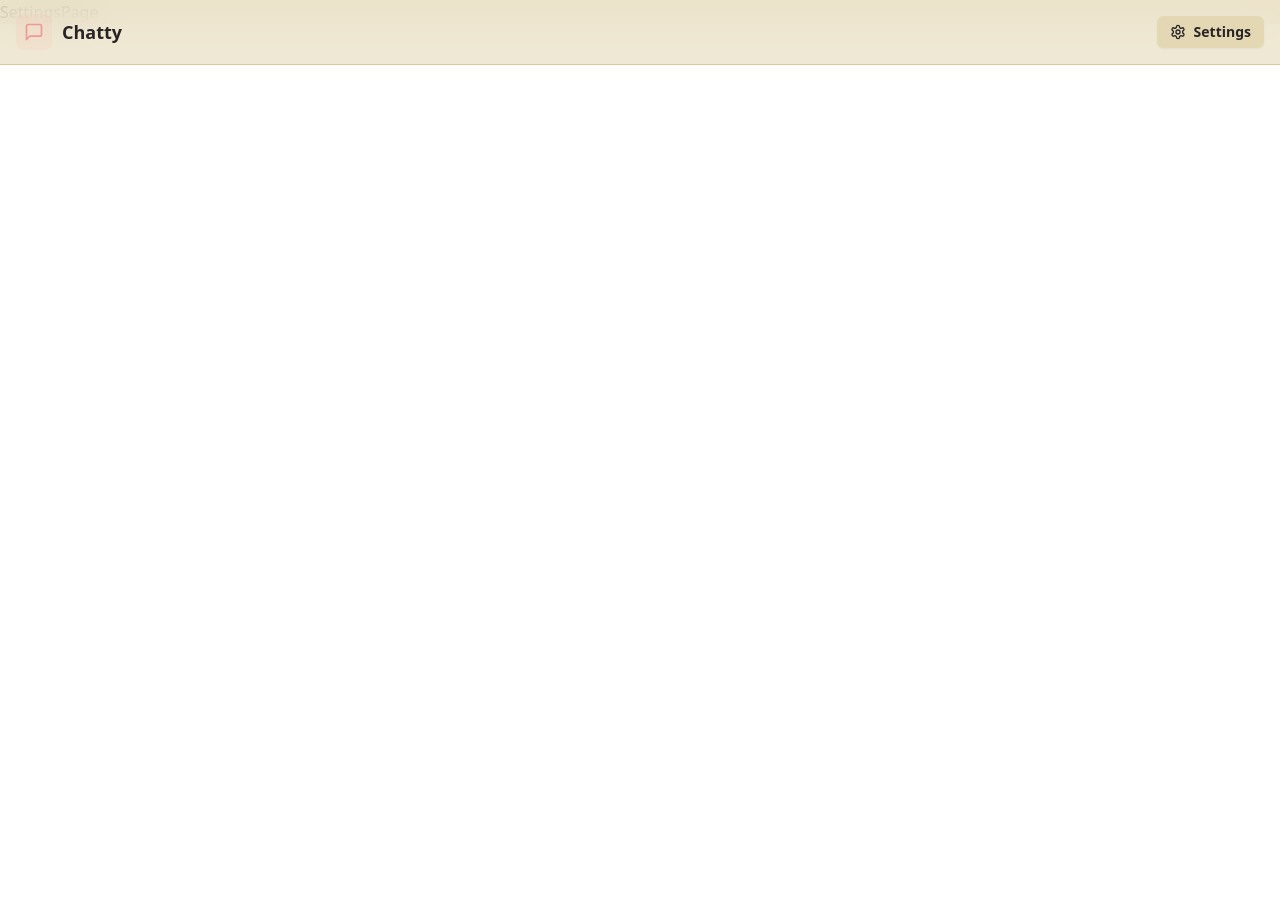
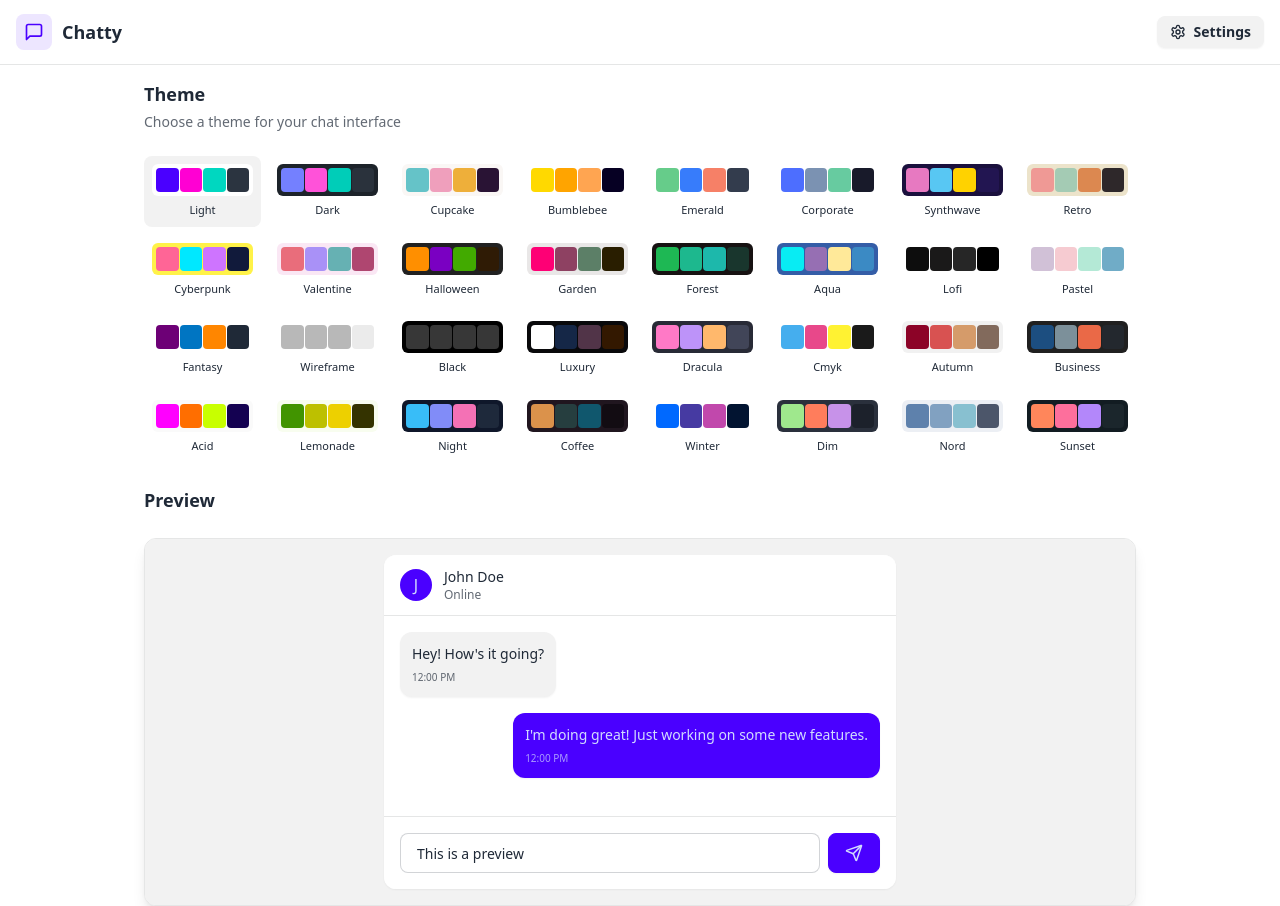
Before and after one commit to Real-VeerSandhu/chat-app, a React (Vite) app in the folder frontend/: page /settings in a window 1280 px wide. Before the commit the page ends 800 px from the top, so only its background shows below. Built offline with nearby package versions, Linux system fonts and the light colour scheme; no server answers.

Commit message:
settings page done

```diff
--- a/frontend/src/App.jsx
+++ b/frontend/src/App.jsx
@@ -9,10 +9,11 @@
 import { useEffect } from "react";
 import { Loader } from "lucide-react";
 import { Toaster } from "react-hot-toast";
+import { useThemeStore } from "./store/useThemeStore";
 
 const App = () => {
   const {authUser, checkAuth, isCheckingAuth} = useAuthStore();
-
+  const {theme} = useThemeStore();
   useEffect(() => {
     checkAuth();
   }, [checkAuth]);
@@ -26,7 +27,7 @@
     </div>
   )
 
-  return <div data-theme="retro">
+  return <div data-theme={theme}>
     <Navbar />
 
     <Routes>
--- a/frontend/src/pages/SettingsPage.jsx
+++ b/frontend/src/pages/SettingsPage.jsx
@@ -1,7 +1,119 @@
+import { THEMES } from "../constants"; // because its in index.js, we do not need to specify
+import { useThemeStore } from "../store/useThemeStore";
+import { Send } from "lucide-react";
+
+const PREVIEW_MESSAGES = [
+  { id: 1, content: "Hey! How's it going?", isSent: false },
+  { id: 2, content: "I'm doing great! Just working on some new features.", isSent: true },
+];
+
 const SettingsPage = () => {
+  const { theme, setTheme } = useThemeStore();
+
   return (
-    <div>SettingsPage</div>
-  )
-}
+    <div className="h-screen container mx-auto px-4 pt-20 max-w-5xl">
+      <div className="space-y-6">
+        <div className="flex flex-col gap-1">
+          <h2 className="text-lg font-semibold">Theme</h2>
+          <p className="text-sm text-base-content/70">Choose a theme for your chat interface</p>
+        </div>
 
-export default SettingsPage
+        {/* Theme grid */}
+        <div className="grid grid-cols-4 sm:grid-cols-6 md:grid-cols-8 gap-2">
+          {THEMES.map((t) => (
+            <button
+              key={t}
+              className={`
+                group flex flex-col items-center gap-1.5 p-2 rounded-lg transition-colors
+                ${theme === t ? "bg-base-200" : "hover:bg-base-200/50"}
+              `}
+              onClick={() => setTheme(t)}
+            >
+              <div className="relative h-8 w-full rounded-md overflow-hidden" data-theme={t}>
+                <div className="absolute inset-0 grid grid-cols-4 gap-px p-1">
+                  <div className="rounded bg-primary"></div>
+                  <div className="rounded bg-secondary"></div>
+                  <div className="rounded bg-accent"></div>
+                  <div className="rounded bg-neutral"></div>
+                </div>
+              </div>
+              <span className="text-[11px] font-medium truncate w-full text-center">
+                {t.charAt(0).toUpperCase() + t.slice(1)}
+              </span>
+            </button>
+          ))}
+        </div>
+
+        {/* Preview Section */}
+        <h3 className="text-lg font-semibold mb-3">Preview</h3>
+        <div className="rounded-xl border border-base-300 overflow-hidden bg-base-100 shadow-lg">
+          <div className="p-4 bg-base-200">
+            <div className="max-w-lg mx-auto">
+
+
+              {/* Mock Chat UI */}
+              <div className="bg-base-100 rounded-xl shadow-sm overflow-hidden">
+                {/* Chat Header */}
+                <div className="px-4 py-3 border-b border-base-300 bg-base-100">
+                  <div className="flex items-center gap-3">
+                    <div className="w-8 h-8 rounded-full bg-primary flex items-center justify-center text-primary-content font-medium">
+                      J
+                    </div>
+                    <div>
+                      <h3 className="font-medium text-sm">John Doe</h3>
+                      <p className="text-xs text-base-content/70">Online</p>
+                    </div>
+                  </div>
+                </div>
+
+                {/* Chat Messages */}
+                <div className="p-4 space-y-4 min-h-[200px] max-h-[200px] overflow-y-auto bg-base-100">
+                  {PREVIEW_MESSAGES.map((message) => (
+                    <div
+                      key={message.id}
+                      className={`flex ${message.isSent ? "justify-end" : "justify-start"}`}
+                    >
+                      <div
+                        className={`
+                          max-w-[80%] rounded-xl p-3 shadow-sm
+                          ${message.isSent ? "bg-primary text-primary-content" : "bg-base-200"}
+                        `}
+                      >
+                        <p className="text-sm">{message.content}</p>
+                        <p
+                          className={`
+                            text-[10px] mt-1.5
+                            ${message.isSent ? "text-primary-content/70" : "text-base-content/70"}
+                          `}
+                        >
+                          12:00 PM
+                        </p>
+                      </div>
+                    </div>
+                  ))}
+                </div>
+
+                {/* Chat Input */}
+                <div className="p-4 border-t border-base-300 bg-base-100">
+                  <div className="flex gap-2">
+                    <input
+                      type="text"
+                      className="input input-bordered flex-1 text-sm h-10"
+                      placeholder="Type a message..."
+                      value="This is a preview"
+                      readOnly
+                    />
+                    <button className="btn btn-primary h-10 min-h-0">
+                      <Send size={18} />
+                    </button>
+                  </div>
+                </div>
+              </div>
+            </div>
+          </div>
+        </div>
+      </div>
+    </div>
+  );
+};
+export default SettingsPage;
--- /dev/null
+++ b/frontend/src/store/useThemeStore.js
@@ -0,0 +1,9 @@
+import { create } from "zustand";
+
+export const useThemeStore = create((set) => ({
+  theme: localStorage.getItem("chat-theme") || "light",
+  setTheme: (theme) => {
+    localStorage.setItem("chat-theme", theme);
+    set({ theme });
+  },
+}));
```
